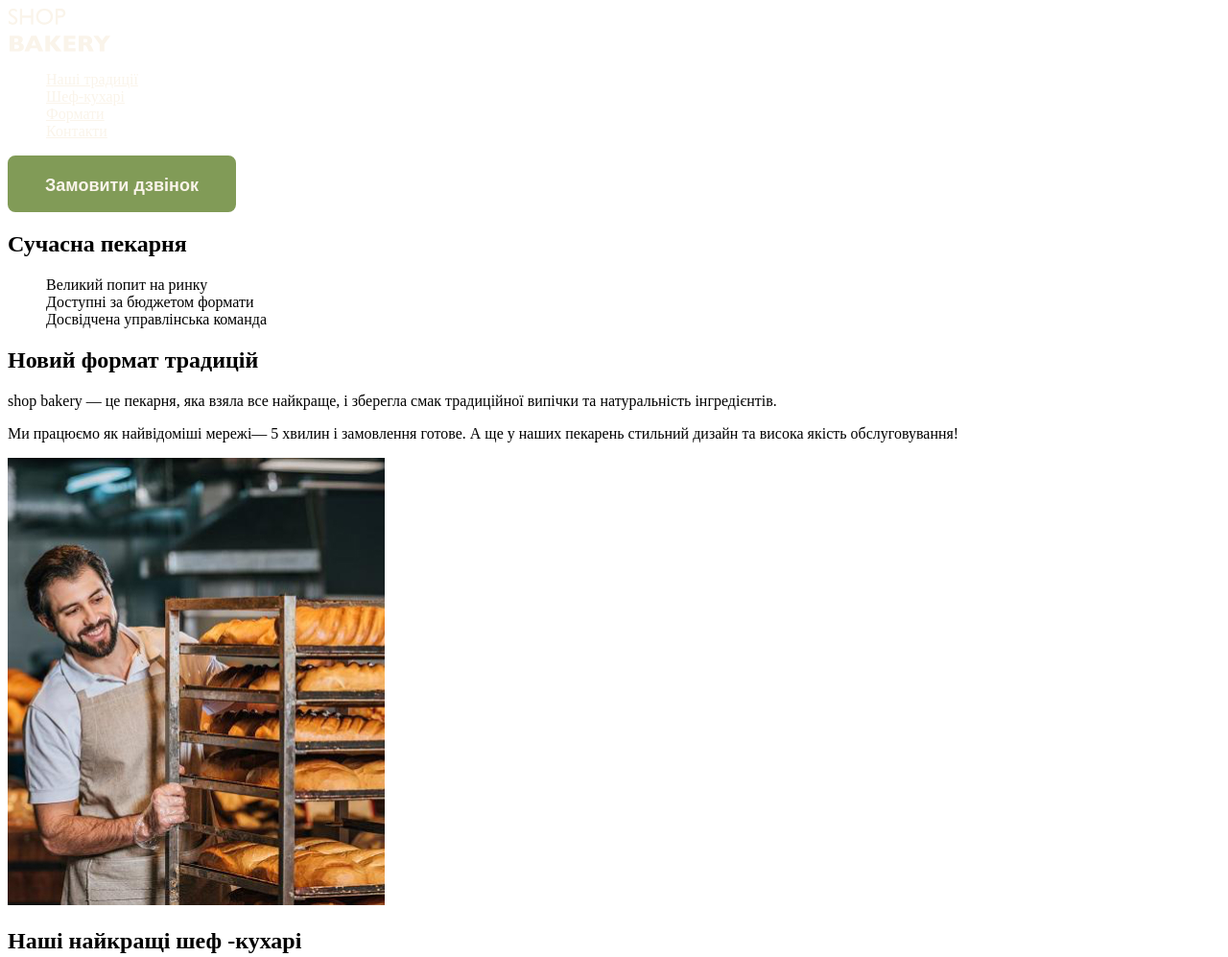
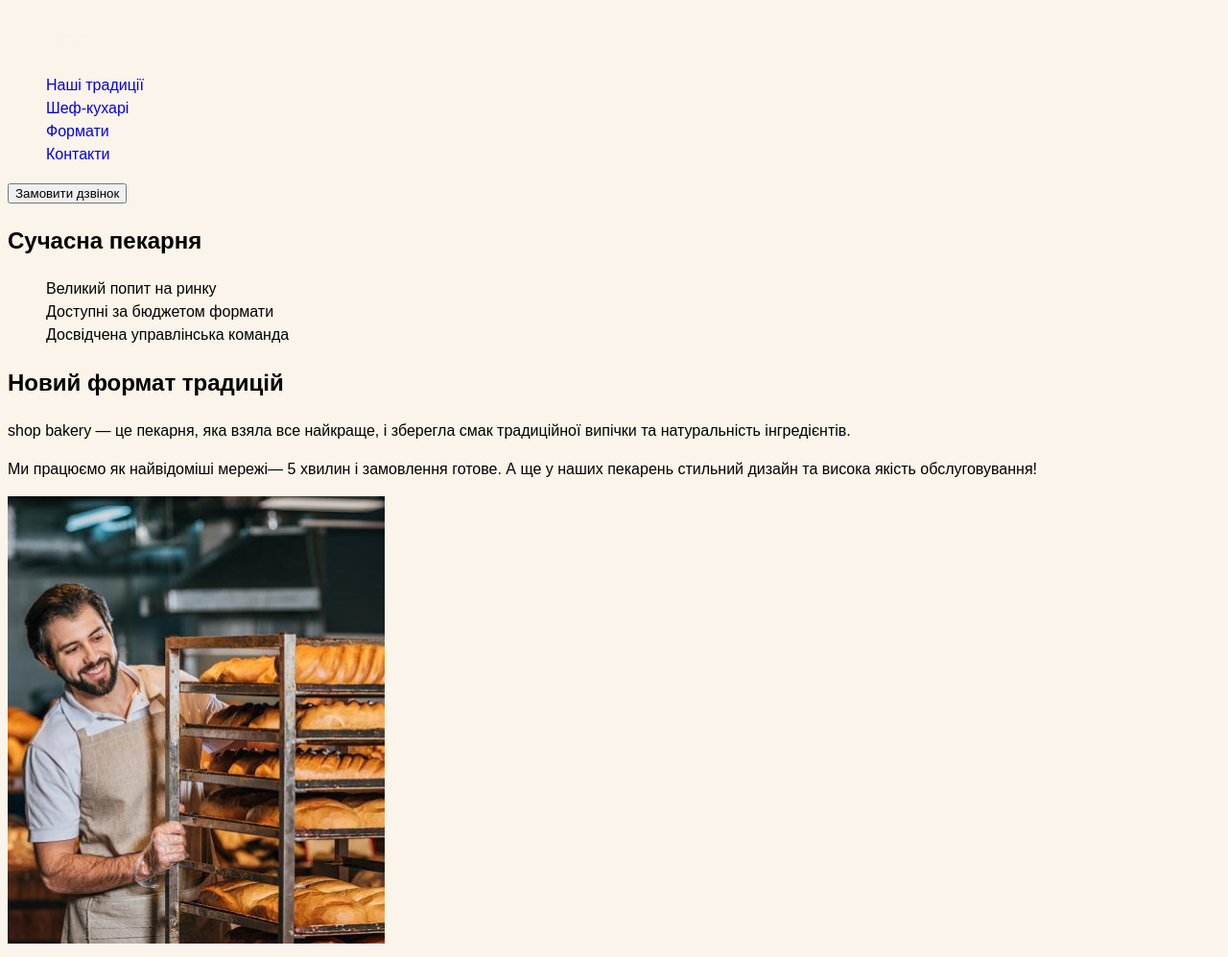
Before and after one commit to Skayler88/lessons_genius, a plain HTML site: page index.html in a window 1280 px wide. Shown: the top 997 px of the page at 96% size. Drawn offline with Linux system fonts and the light colour scheme.

Commit message:
add fonts add style fonts

```diff
--- a/css/styles.css
+++ b/css/styles.css
@@ -1,34 +1,16 @@
-
+@import url('../fonts/Poppins.css');
 :root{
     --color-green: #819B57;
     --color-white: #FAF4EA;
     --color-green-black: #465929;
     --color-grey: #D9D9D9;
 }
-ul{
-    list-style-type: none;
+body{
+    font-family: "Poppins-Regular", sans-serif;
+    font-style: 18px;
+    font-weight: 400;
+    line-height: 1.5;
+    background-color:  var(--color-white);
 }
-.button{
-    width: 238px;
-    height: 59px;
-    background-color: var(--color-green);
-    border: 2px solid var(--color-green);
-    border-radius: 8px;
-    font-weight: 600;
-    font-size: 18px;
-    line-height: 27px;
-    color: var(--color-white);
-    padding: 16px 32px;
-    cursor: pointer;
-}
-.button:hover{
-    background-color: transparent;
-    border: 2px solid var(--color-green);
-    color: var(--color-green-black);
-}
-.link{
-    color: var(--color-white);
-}
-.link:hover{
-    color: var(--color-green);
-}
+ul{ list-style-type: none; }
+a{ text-decoration: none; }
--- /dev/null
+++ b/fonts/Poppins.css
@@ -0,0 +1,25 @@
+@font-face {
+    font-family: "Poppins-Black";
+    font-display: swap;
+    src: url("./Poppins-Black.ttf") format("ttf");
+}
+@font-face {
+    font-family: "Poppins-Bold";
+    font-display: swap;
+    src: url("./Poppins-Bold.ttf") format("ttf");
+}
+@font-face {
+    font-family: "Poppins-SemiBold";
+    font-display: swap;
+    src: url("./Poppins-SemiBold.ttf") format("ttf");
+}
+@font-face {
+    font-family: "Poppins-Regular";
+    font-display: swap;
+    src: url("./Poppins-Regular.ttf") format("ttf");
+}
+@font-face {
+    font-family: "Poppins-Light";
+    font-display: swap;
+    src: url("./Poppins-Light.ttf") format("ttf");
+}
```
Also changed, not shown: fonts/Poppins-Black.ttf (added), fonts/Poppins-Bold.ttf (added), fonts/Poppins-Light.ttf (added), fonts/Poppins-Regular.ttf (added), fonts/Poppins-SemiBold.ttf (added).
